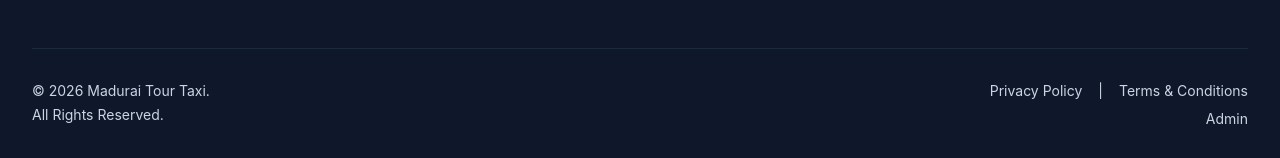
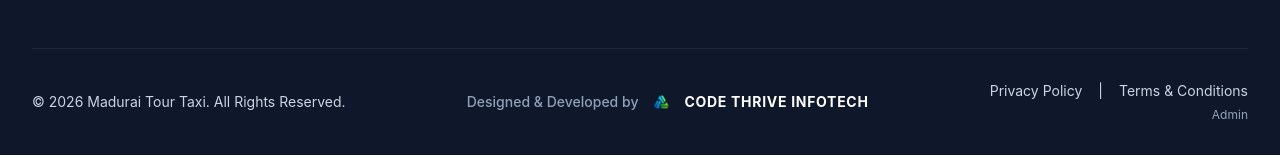
Before and after one commit to JIDENDRAN/madurai-travels-frontend, a React (Vite) app: page / in a window 1280 px wide. Shown: the part 6299-6457 px from the top of the page. Built offline with nearby package versions, Linux system fonts and the light colour scheme; no server answers.

Commit message:
Add CodeThrive InfoTech Designed & Developed branding with logo to footer

```diff
--- a/src/components/Footer.jsx
+++ b/src/components/Footer.jsx
@@ -2,6 +2,7 @@ import React from 'react';
 import { useTranslation } from 'react-i18next';
 import { Phone, Mail, MapPin } from 'lucide-react';
 import { Link } from 'react-router-dom';
+import codeThriveLogo from '../assets/codethrive_logo.png';
 
 const FacebookIcon = ({ className }) => (
   <svg className={className} fill="currentColor" viewBox="0 0 24 24" aria-hidden="true">
@@ -88,14 +89,23 @@ const Footer = () => {
         </div>
 
         {/* Bottom Bar */}
-        <div className="border-t border-slate-800 pt-8 flex flex-col md:flex-row justify-between items-center">
-          <p className="text-sm text-slate-300 mb-4 md:mb-0">
+        <div className="border-t border-slate-800 pt-8 flex flex-col lg:flex-row justify-between items-center gap-4 text-sm text-slate-300">
+          <p className="mb-2 lg:mb-0">
             © 2026 Madurai Tour Taxi. All Rights Reserved.
           </p>
+
+          <div className="flex items-center gap-2 text-slate-400 text-sm font-medium">
+            <span>Designed & Developed by</span>
+            <img src={codeThriveLogo} alt="CodeThrive InfoTech Logo" className="h-5 w-auto object-contain" />
+            <span className="font-bold text-white tracking-wider">CODE THRIVE INFOTECH</span>
+          </div>
+
           <div className="flex space-x-4 text-sm text-slate-300">
             <Link to="/privacy-policy" className="hover:text-white transition-colors">{t('Privacy Policy')}</Link>
             <span>|</span>
             <Link to="/terms-conditions" className="hover:text-white transition-colors">{t('Terms & Conditions')}</Link>
+            <span>|</span>
+            <a href="/admin" className="hover:text-white transition-colors">Admin</a>
           </div>
         </div>
       </div>
--- a/src/components/desktop/Footer.jsx
+++ b/src/components/desktop/Footer.jsx
@@ -3,6 +3,7 @@ import { useTranslation } from 'react-i18next';
 import { Phone, Mail, MapPin } from 'lucide-react';
 import { Link } from 'react-router-dom';
 import logo from '../../assets/logo.png';
+import codeThriveLogo from '../../assets/codethrive_logo.png';
 
 const FacebookIcon = ({ className }) => (
   <svg className={className} fill="currentColor" viewBox="0 0 24 24" aria-hidden="true">
@@ -95,24 +96,28 @@ const Footer = () => {
         </div>
 
         {/* Bottom Bar */}
-        <div className="border-t border-slate-800 pt-8 flex flex-col xl:flex-row justify-between items-center xl:items-start text-sm text-slate-300 gap-6 xl:gap-0 w-full">
+        <div className="border-t border-slate-800 pt-8 flex flex-col xl:flex-row justify-between items-center text-sm text-slate-300 gap-6 xl:gap-0 w-full">
 
           {/* Left Side */}
-          <div className="flex flex-col items-center xl:items-start gap-1 whitespace-nowrap">
-            <p>© 2026 Madurai Tour Taxi.</p>
-            <p>All Rights Reserved.</p>
+          <div className="flex flex-col items-center xl:items-start whitespace-nowrap">
+            <p>© 2026 Madurai Tour Taxi. All Rights Reserved.</p>
           </div>
 
-
+          {/* Designed & Developed by */}
+          <div className="flex items-center gap-2 text-slate-400 text-sm font-medium">
+            <span>Designed & Developed by</span>
+            <img src={codeThriveLogo} alt="CodeThrive InfoTech Logo" className="h-5 w-auto object-contain" />
+            <span className="font-bold text-white tracking-wider">CODE THRIVE INFOTECH</span>
+          </div>
 
           {/* Right Side */}
-          <div className="flex flex-col items-center xl:items-end gap-2 whitespace-nowrap">
+          <div className="flex flex-col items-center xl:items-end gap-1.5 whitespace-nowrap">
             <div className="flex space-x-4">
               <Link to="/privacy-policy" className="hover:text-white transition-colors">{t('Privacy Policy')}</Link>
               <span>|</span>
               <Link to="/terms-conditions" className="hover:text-white transition-colors">{t('Terms & Conditions')}</Link>
             </div>
-            <a href="/admin" className="hover:text-white transition-colors">Admin</a>
+            <a href="/admin" className="hover:text-white transition-colors text-xs text-slate-400">Admin</a>
           </div>
 
         </div>
--- a/src/components/mobile/MobileFooter.jsx
+++ b/src/components/mobile/MobileFooter.jsx
@@ -3,6 +3,7 @@ import { useTranslation } from 'react-i18next';
 import { Phone, Mail, MapPin } from 'lucide-react';
 import { Link } from 'react-router-dom';
 import logo from '../../assets/logo.png';
+import codeThriveLogo from '../../assets/codethrive_logo.png';
 
 export default function MobileFooter() {
   const { t } = useTranslation();
@@ -46,9 +47,14 @@ export default function MobileFooter() {
         </div>
 
         {/* Bottom copyright */}
-        <div className="border-t border-slate-800 pt-6 text-[11px] text-slate-300 space-y-4">
+        <div className="border-t border-slate-800 pt-6 text-[11px] text-slate-300 space-y-3">
           <p>© 2026 Madurai Tour Taxi. All Rights Reserved.</p>
-          <div className="flex justify-center items-center gap-3">
+          <div className="flex items-center justify-center gap-1.5 text-slate-400 font-medium text-xs">
+            <span>Designed & Developed by</span>
+            <img src={codeThriveLogo} alt="CodeThrive InfoTech Logo" className="h-4 w-auto object-contain" />
+            <span className="font-bold text-white tracking-wider">CODE THRIVE INFOTECH</span>
+          </div>
+          <div className="flex justify-center items-center gap-3 pt-1">
             <Link to="/privacy-policy" className="hover:text-white transition-colors">{t('Privacy Policy')}</Link>
             <span>|</span>
             <Link to="/terms-conditions" className="hover:text-white transition-colors">{t('Terms & Conditions')}</Link>
--- a/src/components/tablet/TabletFooter.jsx
+++ b/src/components/tablet/TabletFooter.jsx
@@ -3,6 +3,7 @@ import { useTranslation } from 'react-i18next';
 import { Phone, Mail, MapPin } from 'lucide-react';
 import { Link } from 'react-router-dom';
 import logo from '../../assets/logo.png';
+import codeThriveLogo from '../../assets/codethrive_logo.png';
 
 export default function TabletFooter() {
   const { t } = useTranslation();
@@ -50,9 +51,14 @@ export default function TabletFooter() {
         </div>
 
         {/* Bottom copyright */}
-        <div className="border-t border-slate-800 pt-6 flex flex-col gap-4 text-xs text-slate-300">
-          <div className="flex justify-between items-center">
+        <div className="border-t border-slate-800 pt-6 flex flex-col items-center gap-3 text-xs text-slate-300">
+          <div className="flex flex-col md:flex-row justify-between items-center w-full gap-3">
             <p>© 2026 Madurai Tour Taxi. All Rights Reserved.</p>
+            <div className="flex items-center gap-2 text-slate-400 font-medium">
+              <span>Designed & Developed by</span>
+              <img src={codeThriveLogo} alt="CodeThrive InfoTech Logo" className="h-4.5 w-auto object-contain" />
+              <span className="font-bold text-white tracking-wider">CODE THRIVE INFOTECH</span>
+            </div>
             <div className="flex space-x-3">
               <Link to="/privacy-policy" className="hover:text-white transition-colors">{t('Privacy Policy')}</Link>
               <span>|</span>
```
Also changed, not shown: public/codethrive_logo.png (added), src/assets/codethrive_logo.png (added).
